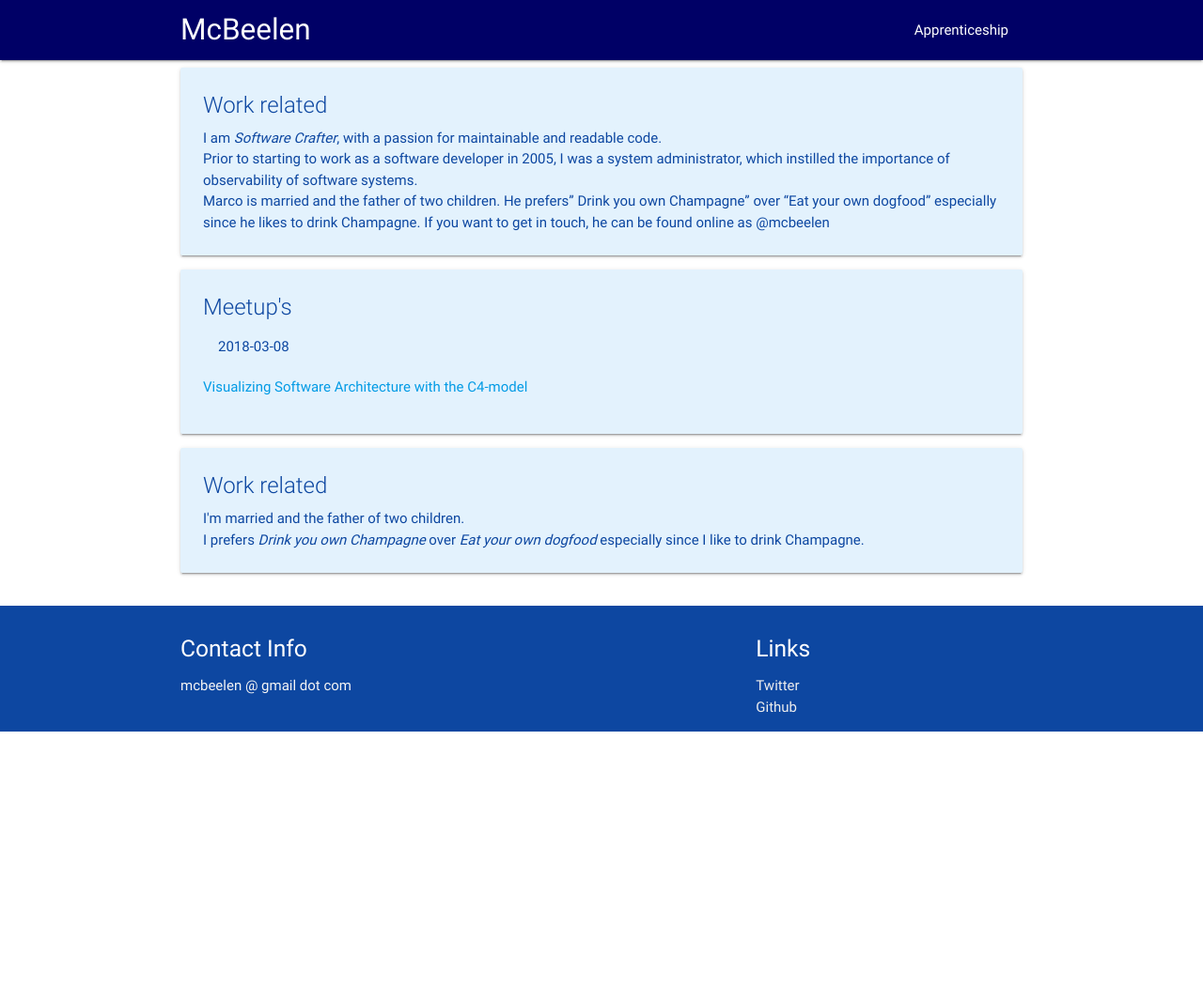
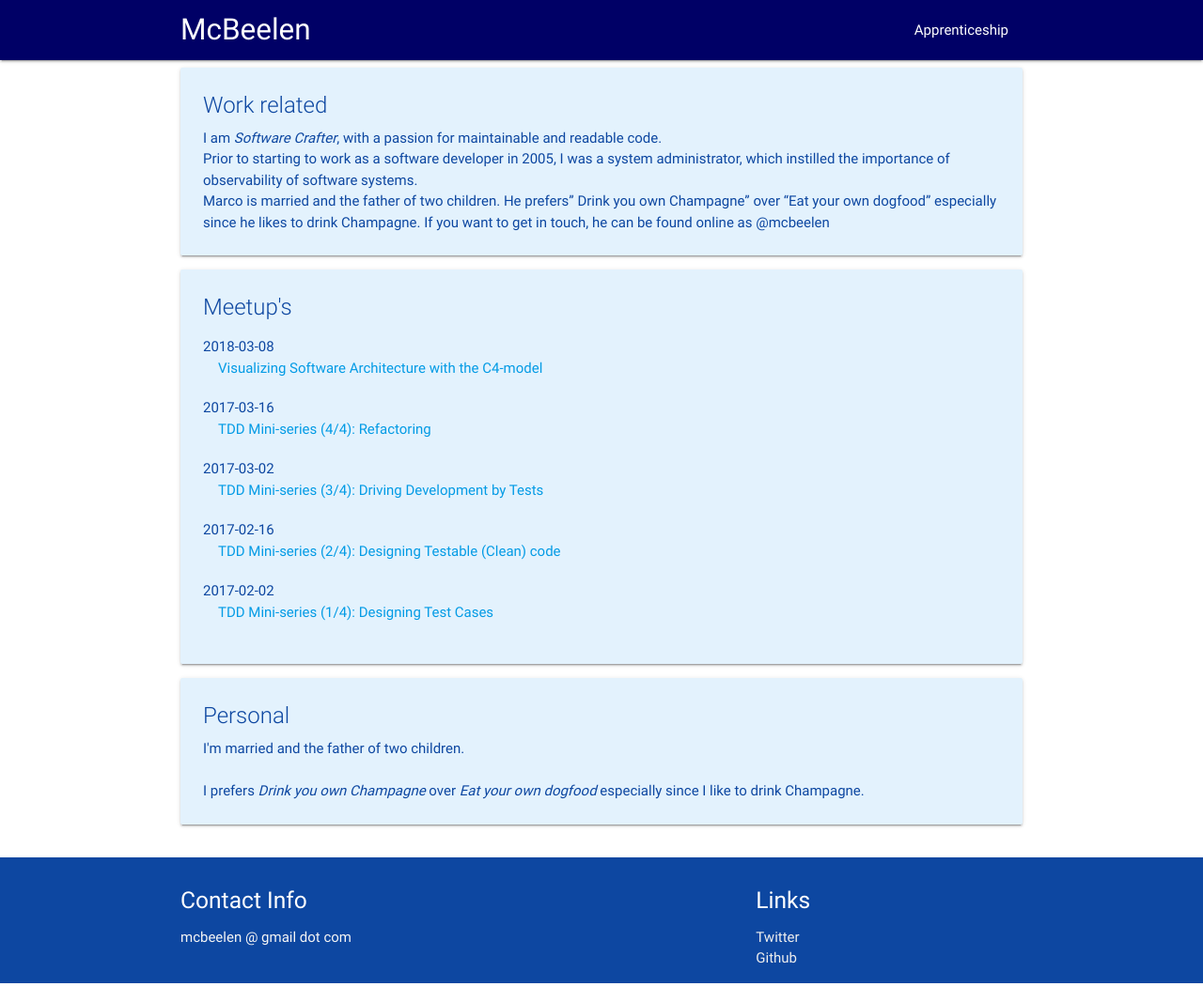
Before and after one commit to mcbeelen/mcbeelen.github.io, a Jekyll site: the page built from about.html, in a window 1280 px wide. Shown: the whole page at 94% size. Built offline with Jekyll 4.4.1, drawn with Linux system fonts in a browser that asks for light colours; before the commit the page ends 900 px from its top, so only the background shows below that.

Commit message:
Added links to TDD-miniseries Slides

```diff
--- a/about.html
+++ b/about.html
@@ -32,11 +32,36 @@ title: About Marco Beelen
                 <span class="card-title">Meetup's</span>
 
                 <dl>
-                    <dd>2018-03-08</dd>
-                    <dt>
+                    <dt>2018-03-08</dt>
+                    <dd>
                         <a href="https://www.slideshare.net/MarcoBeelen/visualizing-software-architecture-with-c4-model">
                             Visualizing Software Architecture with the C4-model</a>
-                    </dt>
+                    </dd>
+
+
+                    <dt>2017-03-16</dt>
+                    <dd>
+                        <a href="https://www.slideshare.net/MarcoBeelen/refactoring-tdd-mini-serie-haarlem-software-developer-meetup">
+                            TDD Mini-series (4/4): Refactoring</a>
+                    </dd>
+
+                    <dt>2017-03-02</dt>
+                    <dd>
+                        <a href="https://www.slideshare.net/MarcoBeelen/driving-development-by-tests-tdd-serie-haarlem-software-developer-meetup">
+                            TDD Mini-series (3/4): Driving Development by Tests</a>
+                    </dd>
+
+                    <dt>2017-02-16</dt>
+                    <dd>
+                        <a href="https://www.slideshare.net/MarcoBeelen/designing-testable-clean-code-part-of-tdd-serie-of-the-haarlem-software-developer-meetup">
+                            TDD Mini-series (2/4): Designing Testable (Clean) code</a>
+                    </dd>
+
+                    <dt>2017-02-02</dt>
+                    <dd>
+                        <a href="https://www.slideshare.net/MarcoBeelen/designing-test-cases-test-driven-development">
+                            TDD Mini-series (1/4): Designing Test Cases</a>
+                    </dd>
                 </dl>
 
 
@@ -45,10 +70,10 @@ title: About Marco Beelen
 
         <div class="card">
             <div class="card-content">
-                <span class="card-title">Work related</span>
+                <span class="card-title">Personal</span>
                 <p>
                     I'm married and the father of two children.<br/>
-
+                    <br/>
                     I prefers <em>Drink you own Champagne</em> over <em>Eat your own dogfood</em>
                     especially since I like to drink Champagne.
                 </p>
```
